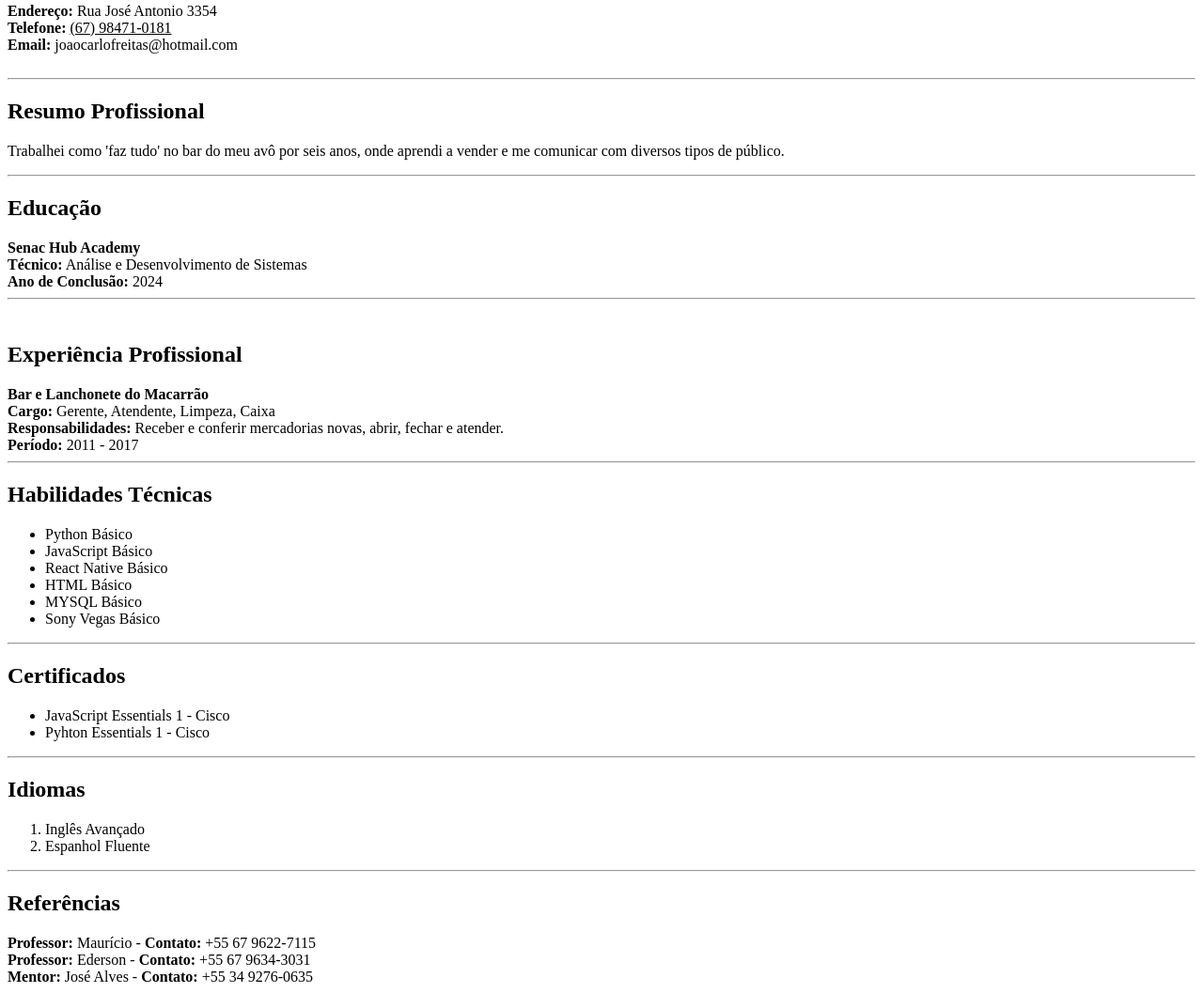
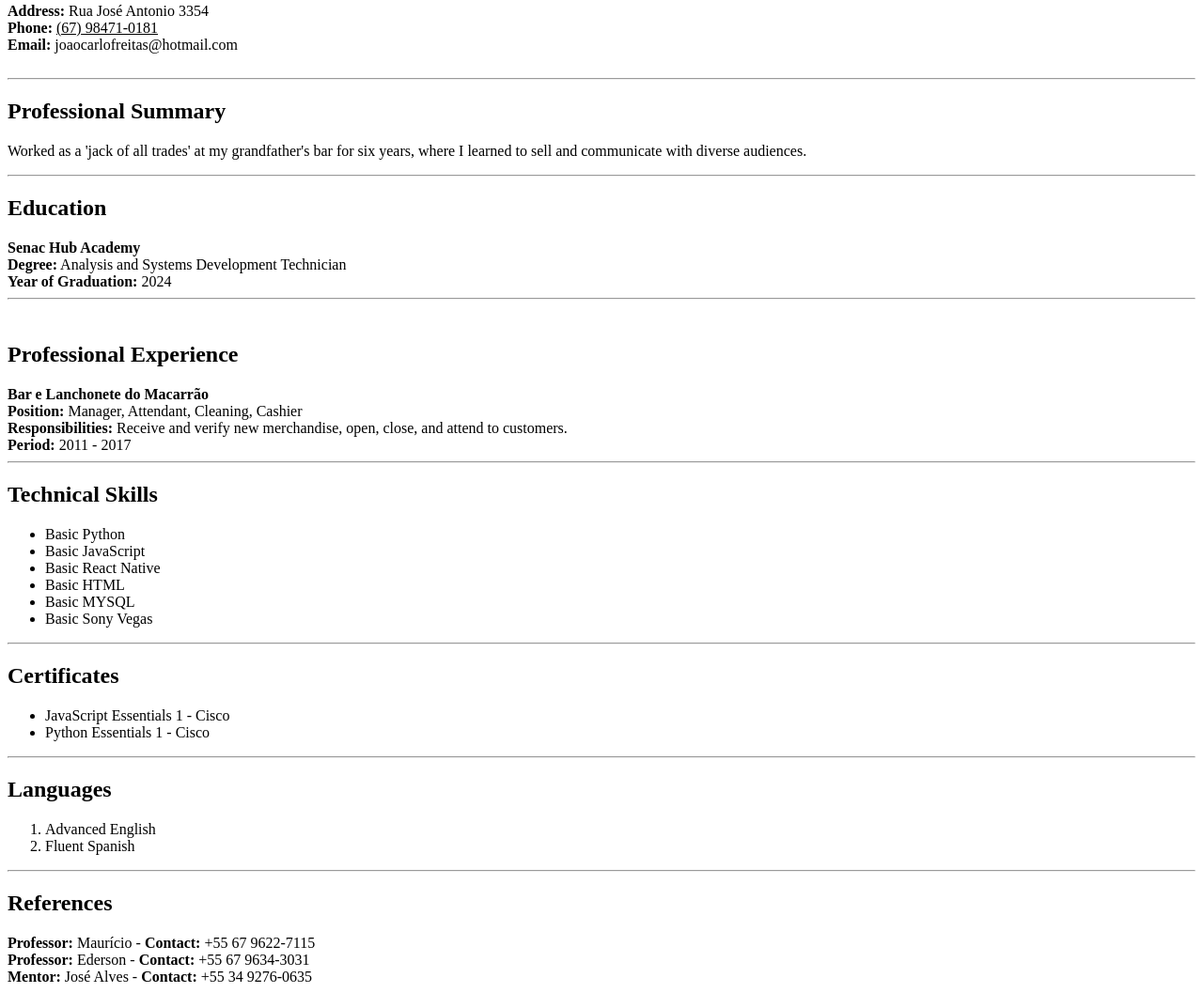
Before and after one commit to jotafreitas/curriculo, a plain HTML site: page index.html in a window 1280 px wide. Shown: the part 105-1162 px from the top of the page at 94% size. Drawn offline with Linux system fonts and the light colour scheme.

Commit message:
curriculo em ingles

```diff
--- a/index.html
+++ b/index.html
@@ -3,59 +3,56 @@
 <head>
     <meta charset="UTF-8">
     <meta name="viewport" content="width=device-width, initial-scale=1.0">
-        <title>Currículo - João Carlo</title>
+    <title>Resume - João Carlo</title>
 </head>
 <body>
 
 <h1>João Carlo Freitas Moia</h1>
 <hr><br>
-    <a><b>Endereço:</b> Rua José Antonio 3354</a> <br>
-    <a><b>Telefone:</b> <u>(67) 98471-0181</u></a> <br>
+<a><b>Address:</b> Rua José Antonio 3354</a> <br>
+<a><b>Phone:</b> <u>(67) 98471-0181</u></a> <br>
 <a><b>Email:</b> joaocarlofreitas@hotmail.com</a> <br><br>
 <hr>
-    <h2>Resumo Profissional</h2>
-    <p>Trabalhei como 'faz tudo' no bar do meu avô por seis anos, onde aprendi a vender e me
-        comunicar com diversos tipos de público.
-    </p>
+<h2>Professional Summary</h2>
+<p>Worked as a 'jack of all trades' at my grandfather's bar for six years, where I learned to sell and communicate with diverse audiences.</p>
 <hr>
-    <h2>Educação</h2>
+<h2>Education</h2>
 <a><b>Senac Hub Academy</b></a><br>
-    <a><b>Técnico:</b> Análise e Desenvolvimento de Sistemas</a><br>
-    <a><b>Ano de Conclusão:</b> 2024</a><br>
+<a><b>Degree:</b> Analysis and Systems Development Technician</a><br>
+<a><b>Year of Graduation:</b> 2024</a><br>
 <hr><br>
-    <h2>Experiência Profissional</h2>
+<h2>Professional Experience</h2>
 <a><b>Bar e Lanchonete do Macarrão</b></a><br>
-    <a><b>Cargo:</b> Gerente, Atendente, Limpeza, Caixa</a><br>
-    <a><b>Responsabilidades:</b> Receber e conferir mercadorias novas, abrir, fechar e atender.</a><br>
-    <a><b>Período:</b> 2011 - 2017</a>
+<a><b>Position:</b> Manager, Attendant, Cleaning, Cashier</a><br>
+<a><b>Responsibilities:</b> Receive and verify new merchandise, open, close, and attend to customers.</a><br>
+<a><b>Period:</b> 2011 - 2017</a>
 <hr>
-    <h2>Habilidades Técnicas</h2>
+<h2>Technical Skills</h2>
 <ul>
-        <li>Python Básico</li>
-        <li>JavaScript Básico</li>
-        <li>React Native Básico</li>
-        <li>HTML Básico</li>
-        <li>MYSQL Básico</li>
-        <li>Sony Vegas Básico</li>
+    <li>Basic Python</li>
+    <li>Basic JavaScript</li>
+    <li>Basic React Native</li>
+    <li>Basic HTML</li>
+    <li>Basic MYSQL</li>
+    <li>Basic Sony Vegas</li>
 </ul>
 <hr>
-    <h2>Certificados</h2>
+<h2>Certificates</h2>
 <ul>
     <li>JavaScript Essentials 1 - Cisco</li>
-        <li>Pyhton Essentials 1 - Cisco</li>
+    <li>Python Essentials 1 - Cisco</li>
 </ul>
 <hr>
-    <h2>Idiomas</h2>
+<h2>Languages</h2>
 <ol>
-        <li>Inglês Avançado</li>
-        <li>Espanhol Fluente</li>
+    <li>Advanced English</li>
+    <li>Fluent Spanish</li>
 </ol>
 <hr>
-    <h2>Referências</h2>
-    <a><b>Professor:</b> Maurício - <b>Contato: </b> +55 67 9622-7115</a><br>
-    <a><b>Professor:</b> Ederson - <b>Contato: </b> +55 67 9634-3031</a><br>
-    <a><b>Mentor:</b> José Alves - <b>Contato: </b> +55 34 9276-0635</a><br>
-
+<h2>References</h2>
+<a><b>Professor:</b> Maurício - <b>Contact: </b> +55 67 9622-7115</a><br>
+<a><b>Professor:</b> Ederson - <b>Contact: </b> +55 67 9634-3031</a><br>
+<a><b>Mentor:</b> José Alves - <b>Contact: </b> +55 34 9276-0635</a><br>
 
 </body>
 </html>
```
Lines whose indentation alone changed are shown as unchanged.
